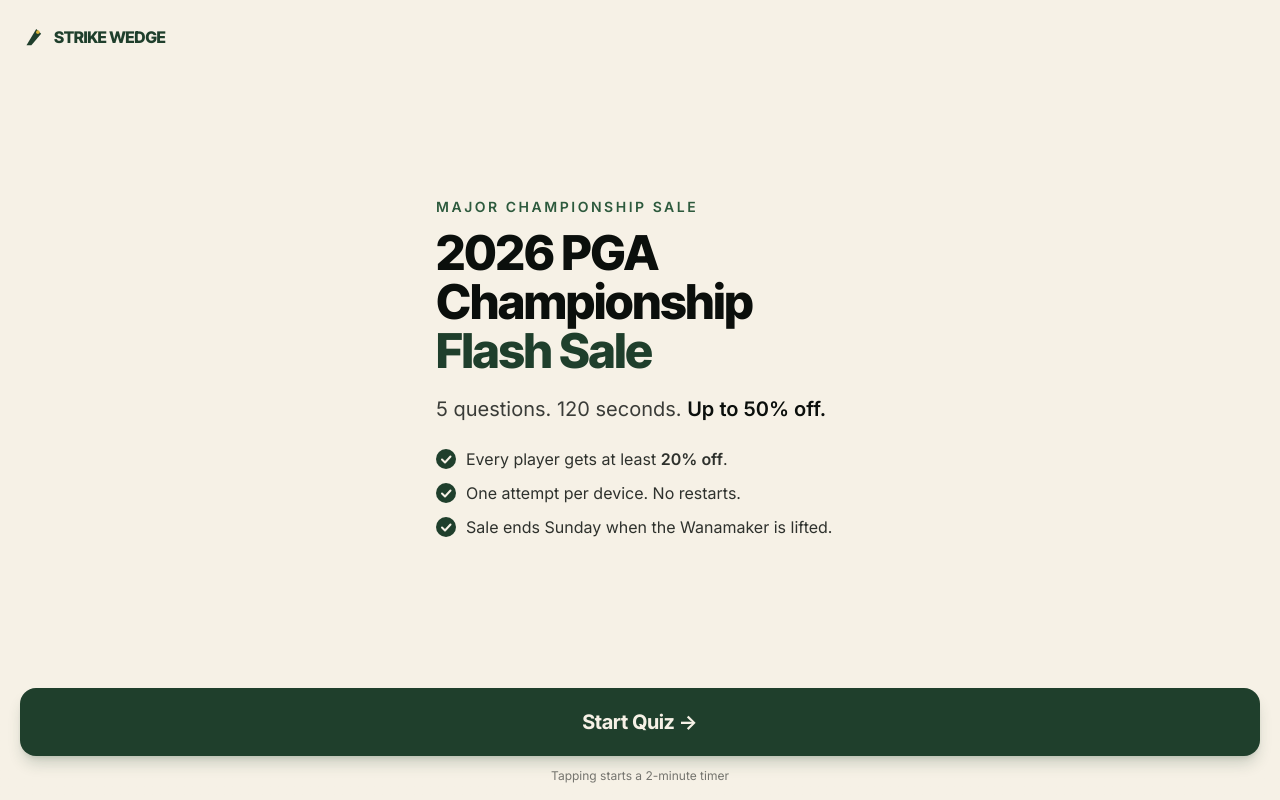
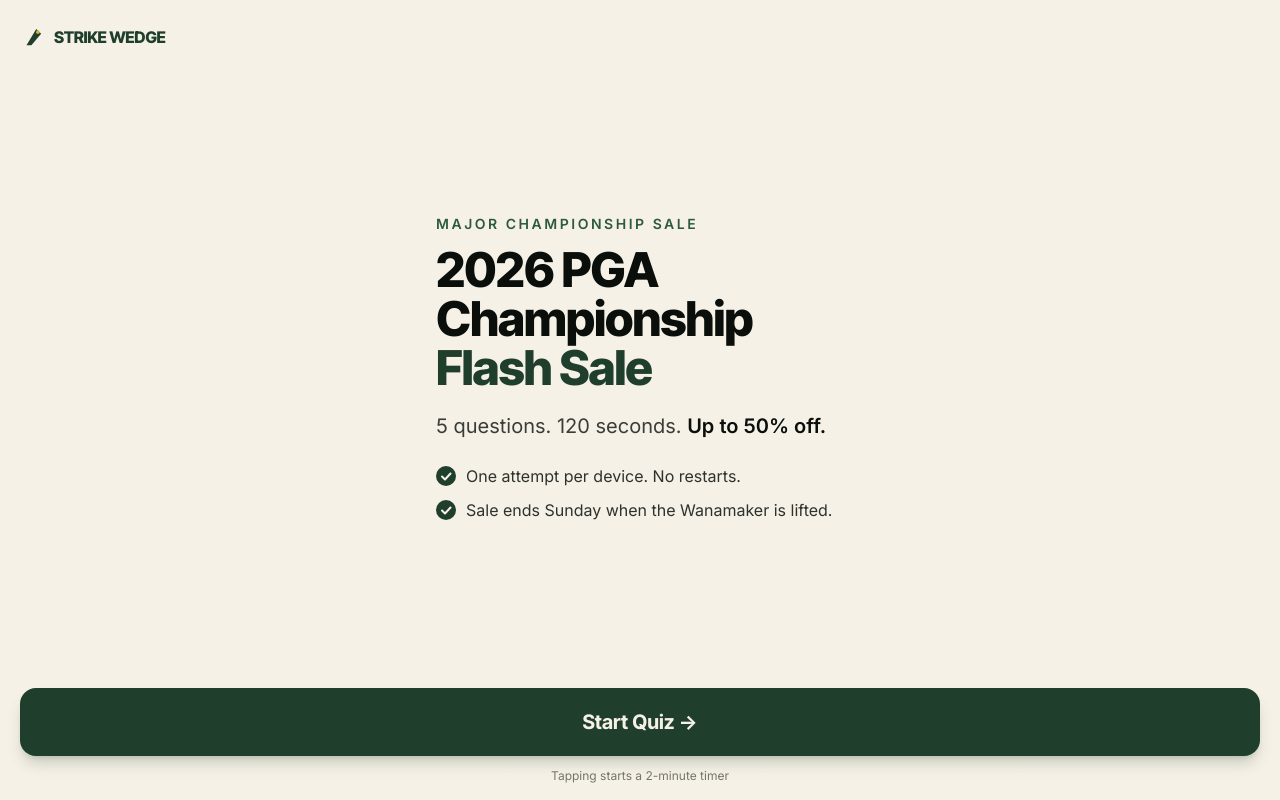
Before and after one commit to strikewedge/strike-wedge-pga-quiz, a React (Vite) app: page / in a window 1280 px wide. Built offline with nearby package versions, Linux system fonts and the light colour scheme.

Commit message:
Use Strike Wedge mark as favicon; remove 20% floor bullet from landing

```diff
--- a/src/components/Landing.tsx
+++ b/src/components/Landing.tsx
@@ -23,10 +23,6 @@
         </p>
 
         <ul className="mt-6 space-y-2.5 text-[15px] sm:text-base text-sw-ink/85">
-          <li className="flex gap-2.5">
-            <Check />
-            <span>Every player gets at least <b>20% off</b>.</span>
-          </li>
           <li className="flex gap-2.5">
             <Check />
             <span>One attempt per device. No restarts.</span>
```
